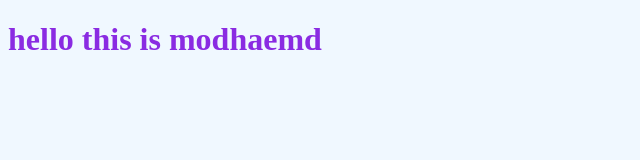
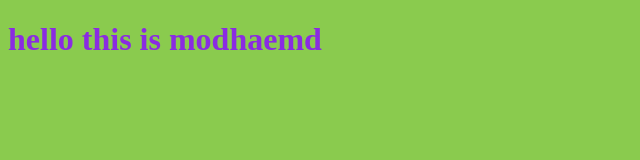
Before and after one commit to mohamedatantawy/weather-app, a plain HTML site: page index.html in a window 1280 px wide. Shown: the whole page, without its empty margins (0-640 px from the left). Drawn offline with Linux system fonts and the light colour scheme.

Commit message:
cool background

```diff
--- a/style.css
+++ b/style.css
@@ -2,5 +2,5 @@ h1{
     color: blueviolet;
 }
 body{
-    background-color: aliceblue;
+    background-color: rgba(91, 182, 7, 0.708);
 }
```
